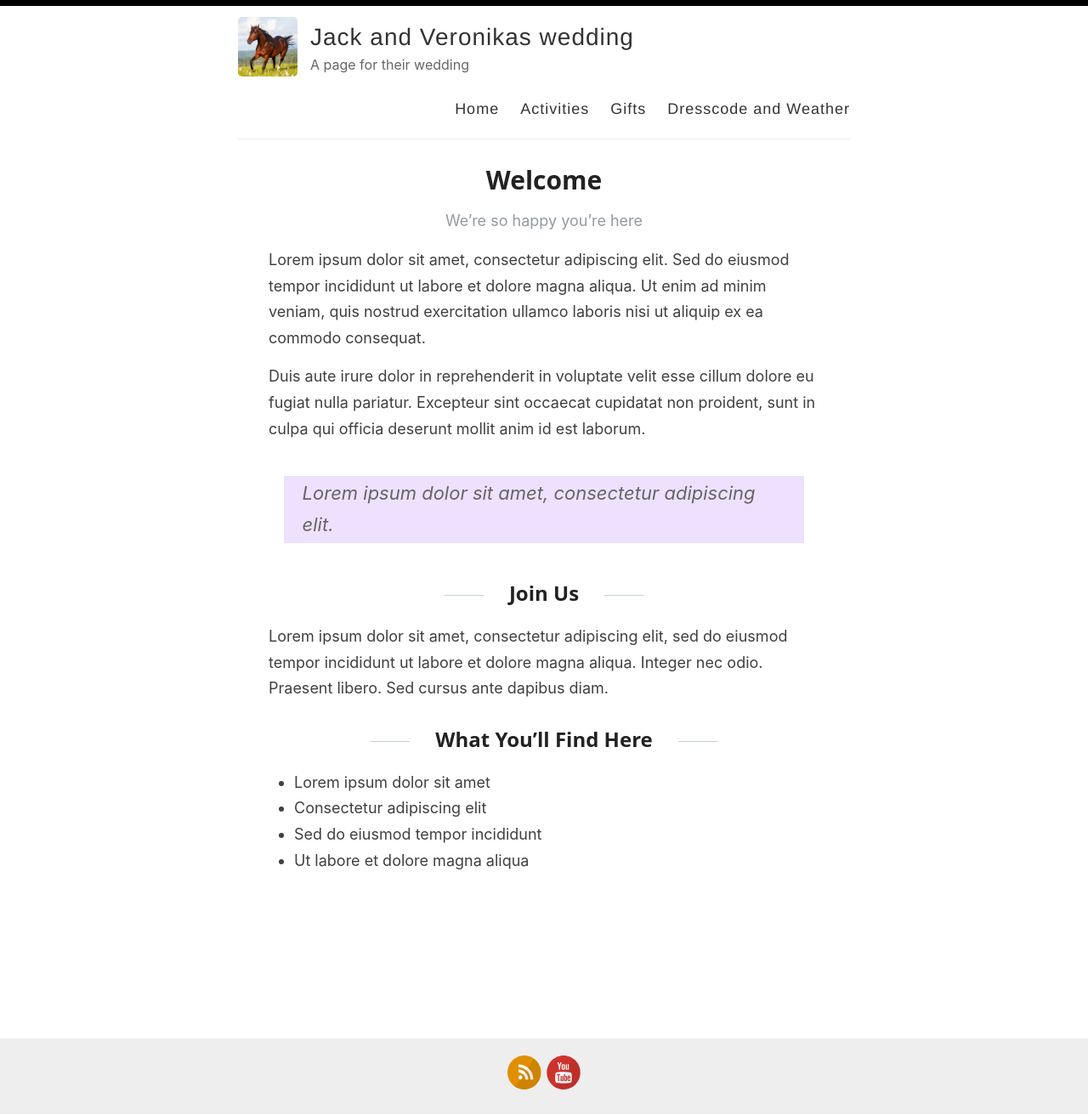
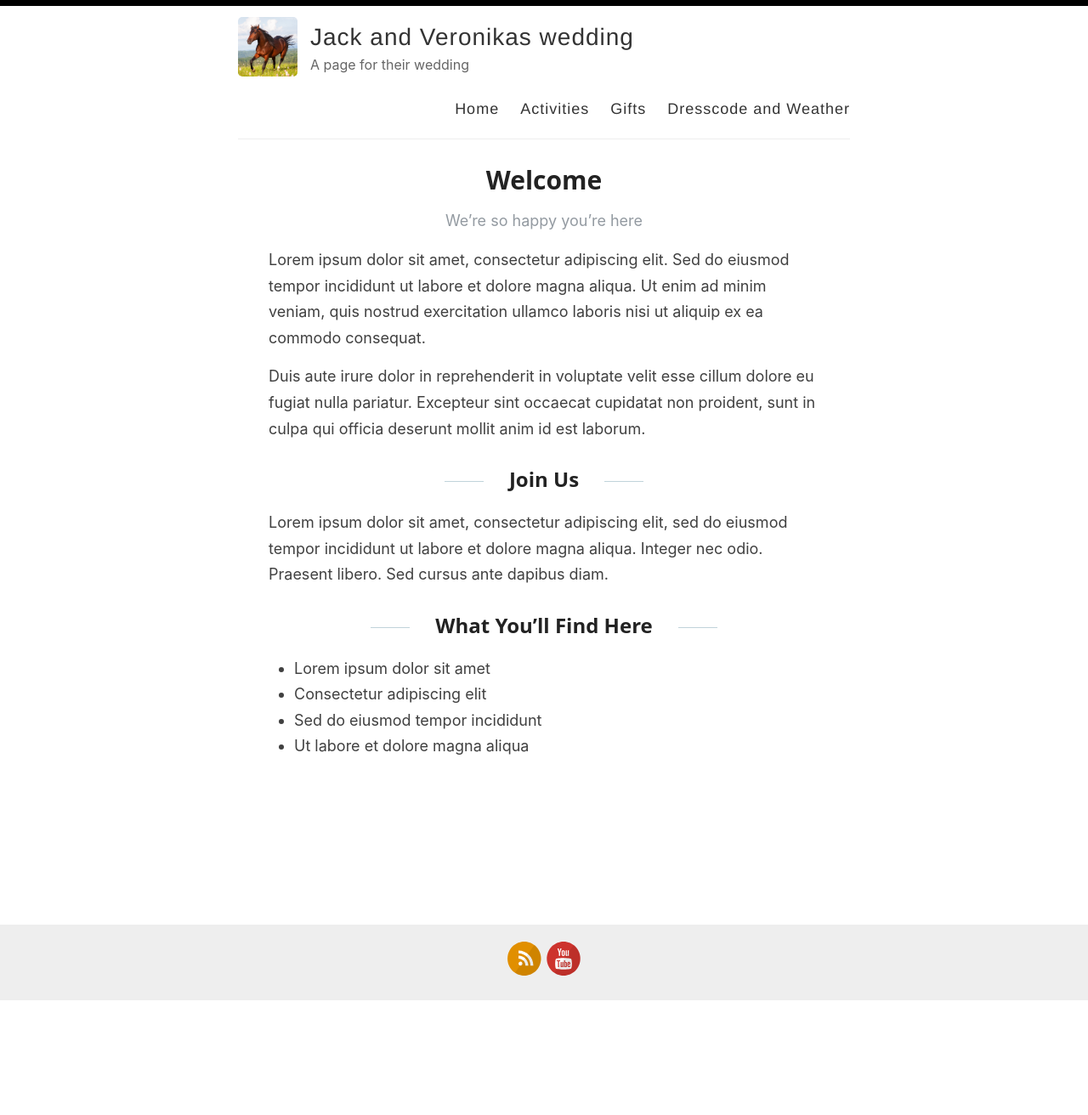
Before and after one commit to Sifern/jackandveronika, a Jekyll site: the page built from index.html, in a window 1280 px wide. Shown: the whole page at 85% size. Built offline with Jekyll 4.4.1, drawn with Linux system fonts in a browser that asks for light colours; the list of posts is cut into pages by our own code; after the commit the page ends 1177 px from its top, so only the background shows below that.

Commit message:
Update index.html

```diff
--- a/index.html
+++ b/index.html
@@ -21,10 +21,6 @@ layout: default
             proident, sunt in culpa qui officia deserunt mollit anim id est laborum.
         </p>
 
-        <blockquote>
-            Lorem ipsum dolor sit amet, consectetur adipiscing elit.
-        </blockquote>
-
         <h2>Join Us</h2>
         <p>
             Lorem ipsum dolor sit amet, consectetur adipiscing elit, sed do eiusmod
```
